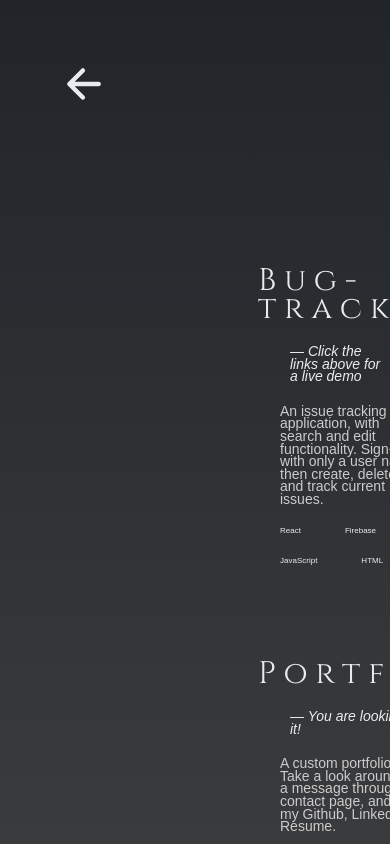
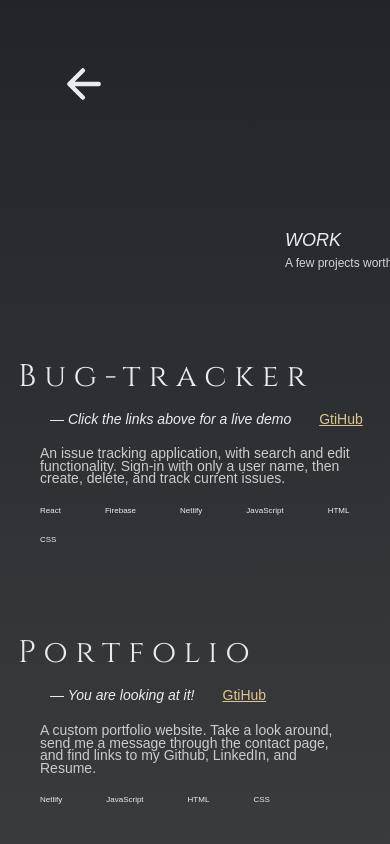
Before and after one commit to WaterColours02/Responsive-Porfolio-Website, a website: page index.html in a window 390 px wide. Both pictures are taken after a click on the link "Work". Drawn offline with nearby package versions, Linux system fonts and the light colour scheme.

Commit message:
fixing media quesrties for cell phone and tablets

```diff
--- a/querries.css
+++ b/querries.css
@@ -1,4 +1,4 @@
-@media (max-width: 1550px) {
+@media (max-width: 97em ) {
   .left-nav-box {
     gap: 6vh;
     padding-top: 4vh;
@@ -44,7 +44,7 @@
   }
 }
 
-@media (max-width: 1250px) {
+@media (max-width: 78em) {
   .left-nav-link,
   .left-nav-link:link {
     font-size: 1rem;
@@ -74,9 +74,21 @@
     font-size: 1.2rem;
   }
 
+.section-work-container {
+  grid-template-rows: 1fr 10fr 1fr;
+  gap: 4.8rem
+}
 
 
+  .work-text-box {
+   grid-row: 1 / span 1;
+   grid-column: 14 / span 6;
+  }
 
+  .project-giant-link-box {
+    grid-row: 2 / span 1;
+    grid-column: 3 / span 15;
+  }
 
   .project-demo {
     font-size: 1.6rem;
@@ -87,7 +99,7 @@
   }
 
   .project-card {
-    max-width: 60vw;
+    /* max-width: 80vw; */
   }
 
   .project-description{
@@ -100,7 +112,7 @@
 
 }
 
-@media (max-width: 950px) {
+@media (max-width: 60em) {
 
   .project-demo {
     font-size: 1.4rem;
@@ -110,8 +122,19 @@
     font-size: 1.4rem;
   }
 
+
+  .work-text-box {
+    grid-row: 1 / span 1;
+    grid-column: 10 / span 6;
+   }
+
+   .project-giant-link-box {
+    grid-row: 2 / span 1;
+    grid-column: 3 / span 13;
+  }
+
   .project-card {
-    max-width: 60vw;
+    /* max-width: 60vw; */
   }
 
   .project-description{
@@ -125,7 +148,7 @@
 }
 
 
-@media (max-width: 750px) {
+@media (max-width: 47em) {
   .main-page {
     margin-top: 12vh;
   }
@@ -174,10 +197,13 @@
   }
 
 
+
+
+
 }
 
 
-@media (max-width: 500px) {
+@media (max-width: 32em) {
 
   .giant-link {
     font-size: 4vh;
@@ -219,7 +245,15 @@
     flex-wrap: wrap;
   }
 
+  .work-text-box {
+    grid-row: 1 / span 1;
+    grid-column: 6 / span 6;
+   }
 
+   .project-giant-link-box {
+    grid-row: 2 / span 1;
+    grid-column: 1 / span 10;
+  }
 
 
 
--- a/style.css
+++ b/style.css
@@ -106,6 +106,7 @@ body {
   font-weight: 400;
   letter-spacing: 1.5rem;
   color: #e9ecef;
+
 }
 
 .section-subheading {
@@ -117,10 +118,11 @@ body {
 }
 
 .section-text {
-  font-size: 2.4rem;
+  font-size: 2.2rem;
   color: #ccc;
-  /* max-width: 70vw; */
+margin-top: 2.2rem;
   text-align: center;
+  padding: 0 9.2rem
 }
 
 /* Left Nav Bar */
```
